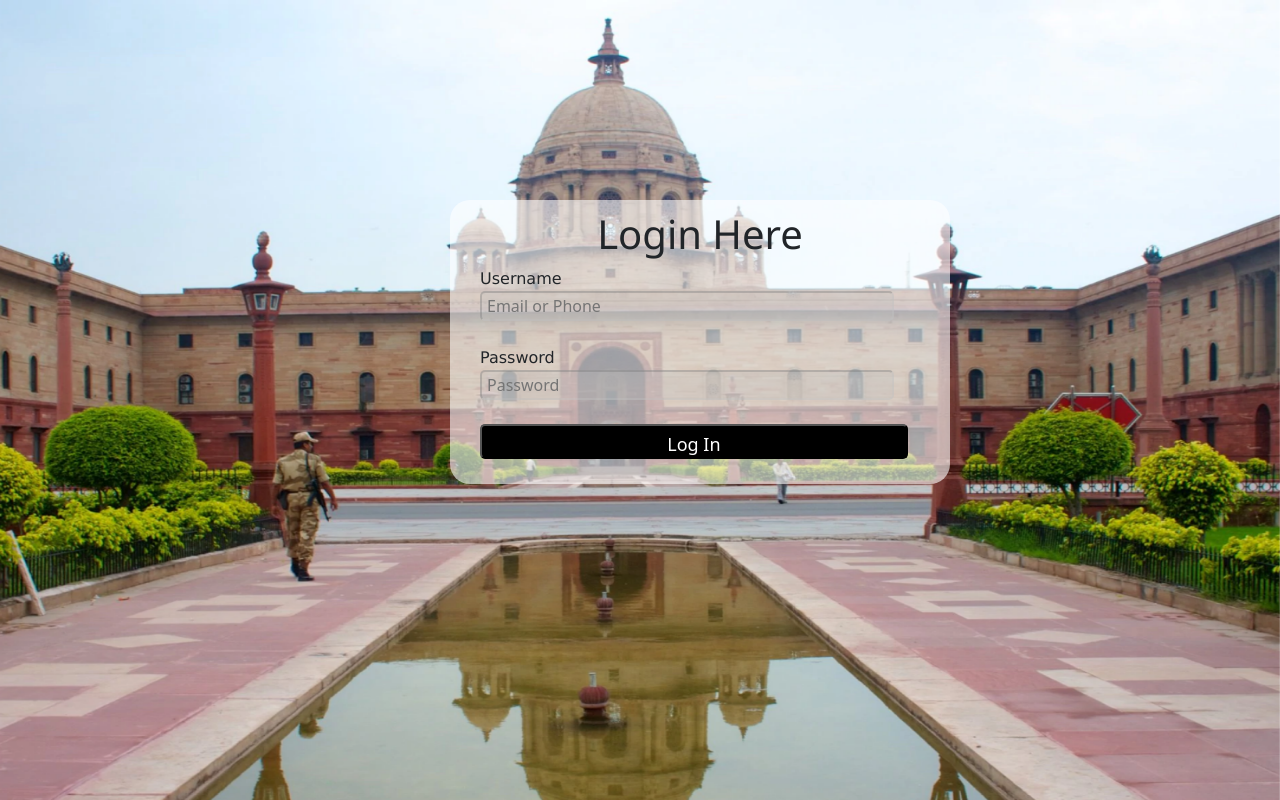
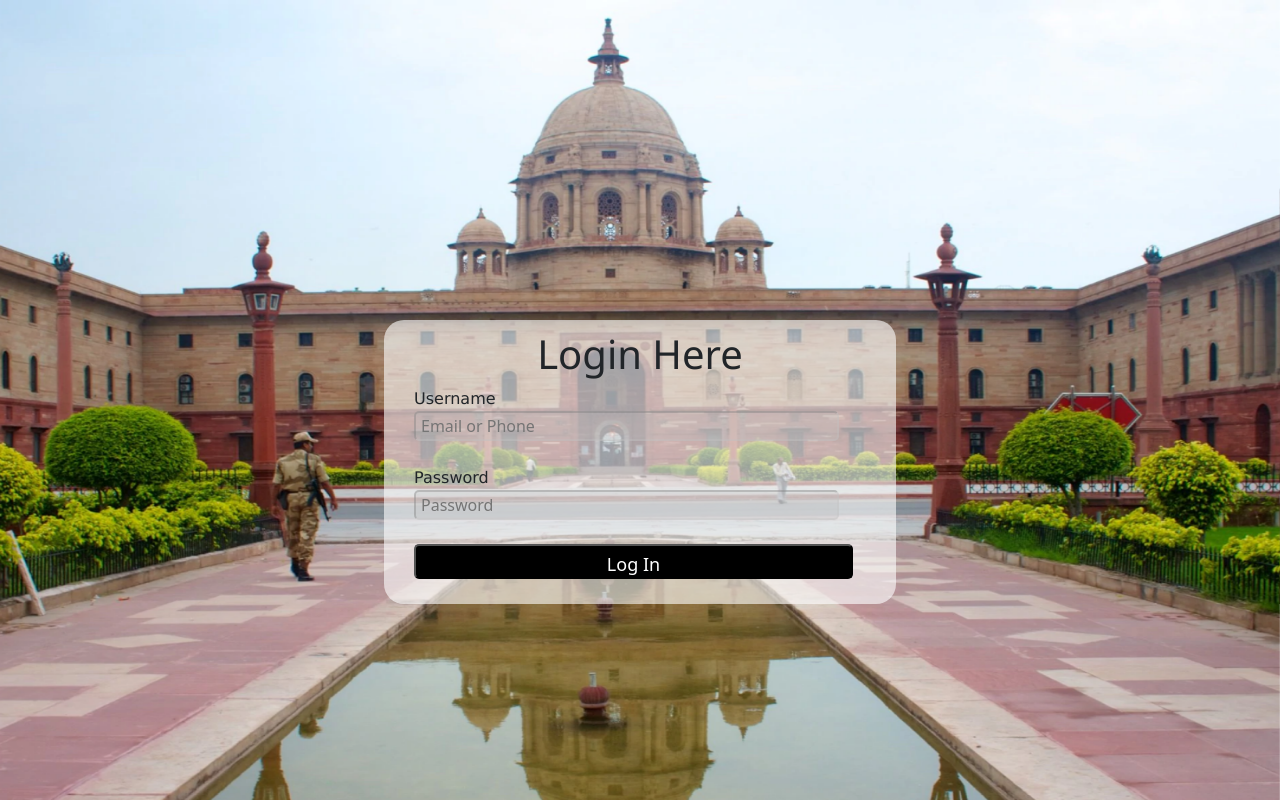
Before and after one commit to Dhileepguru/JavaScript_Projects, a PHP site: page / in a window 1280 px wide. Run offline with PHP 8.4, Linux system fonts and the light colour scheme.

Commit message:
Modified mediaquery

```diff
--- a/assets/style.css
+++ b/assets/style.css
@@ -1,30 +1,35 @@
+
 html,body {
     margin: 0%;
     padding: 0%;
     width: 100%;
     height: 100%;
+}
 
-}
-.main{
+.main {
+    background: url('./assets/images/Desktop-1.png') no-repeat center center fixed;
+    background-size: cover;
     overflow: hidden;
     position: relative;
 }
-.loginbg{
+
+.loginbg {
     position: fixed;
     background-repeat: no-repeat;
     background-size: cover;
     width: 100%;
     height: 100vh;
     background-position: center;
+}
 
-}
-.loginbg img{
+.loginbg img {
     width: 100%;
     height: 100%;
 }
-.LoginCard{
+
+.LoginCard {
     position: relative;
-    background-color:rgba(255,255,255,0.6);
+    background-color: rgba(255, 255, 255, 0.6);
     width: 500px;
     height: fit-content;
     margin-left: 450px;
@@ -32,29 +37,33 @@ html,body {
     border-radius: 20px;
     padding: 10px;
     z-index: 1;
-    box-shadow:0% 4px  8px rgba(128,128,128,0.5);
+    box-shadow: 0% 4px 8px rgba(128, 128, 128, 0.5);
 }
-.LoginCard h1{
-    font-family:'Segoe UI', Tahoma, Geneva, Verdana, sans-serif ;
+
+.LoginCard h1 {
+    font-family: 'Segoe UI', Tahoma, Geneva, Verdana, sans-serif;
     text-align: center;
 }
-.f1
-{
+
+.f1 {
     margin-left: 20px;
 }
-form label{
-    font-family:Verdana, Geneva, Tahoma, sans-serif;
-    font-size:medium;
+
+form label {
+    font-family: Verdana, Geneva, Tahoma, sans-serif;
+    font-size: medium;
 }
-form input{
+
+form input {
     height: 30px;
     padding: 5px;
     width: 90%;
     border-radius: 5px;
-    background-color: rgba(192,192,192,0.3);
-    border-color: rgba(192,192,192,0.3);
+    background-color: rgba(192, 192, 192, 0.3);
+    border-color: rgba(192, 192, 192, 0.3);
 }
-form button{
+
+form button {
     font-size: large;
     height: 35px;
     padding: 5px;
@@ -65,3 +74,34 @@ form button{
     margin-bottom: 15px;
     cursor: pointer;
 }
+
+
+@media only screen and (max-width: 768px) {
+    .LoginCard {
+        width: 90%;
+        margin-left: auto;
+        margin-right: auto;
+        margin-top: 60px;
+    }
+    .main {
+        background-position: center;
+    }
+}
+@media only screen and (min-width: 992px) {
+    .LoginCard {
+        width: 50%;
+        margin-left: auto;
+        margin-right: auto;
+        margin-top: 300px;
+    }
+}
+
+
+@media only screen and (min-width: 1200px) {
+    .LoginCard {
+        width: 40%;
+        margin-left: auto;
+        margin-right: auto;
+        margin-top: 320px;
+    }
+}
```
